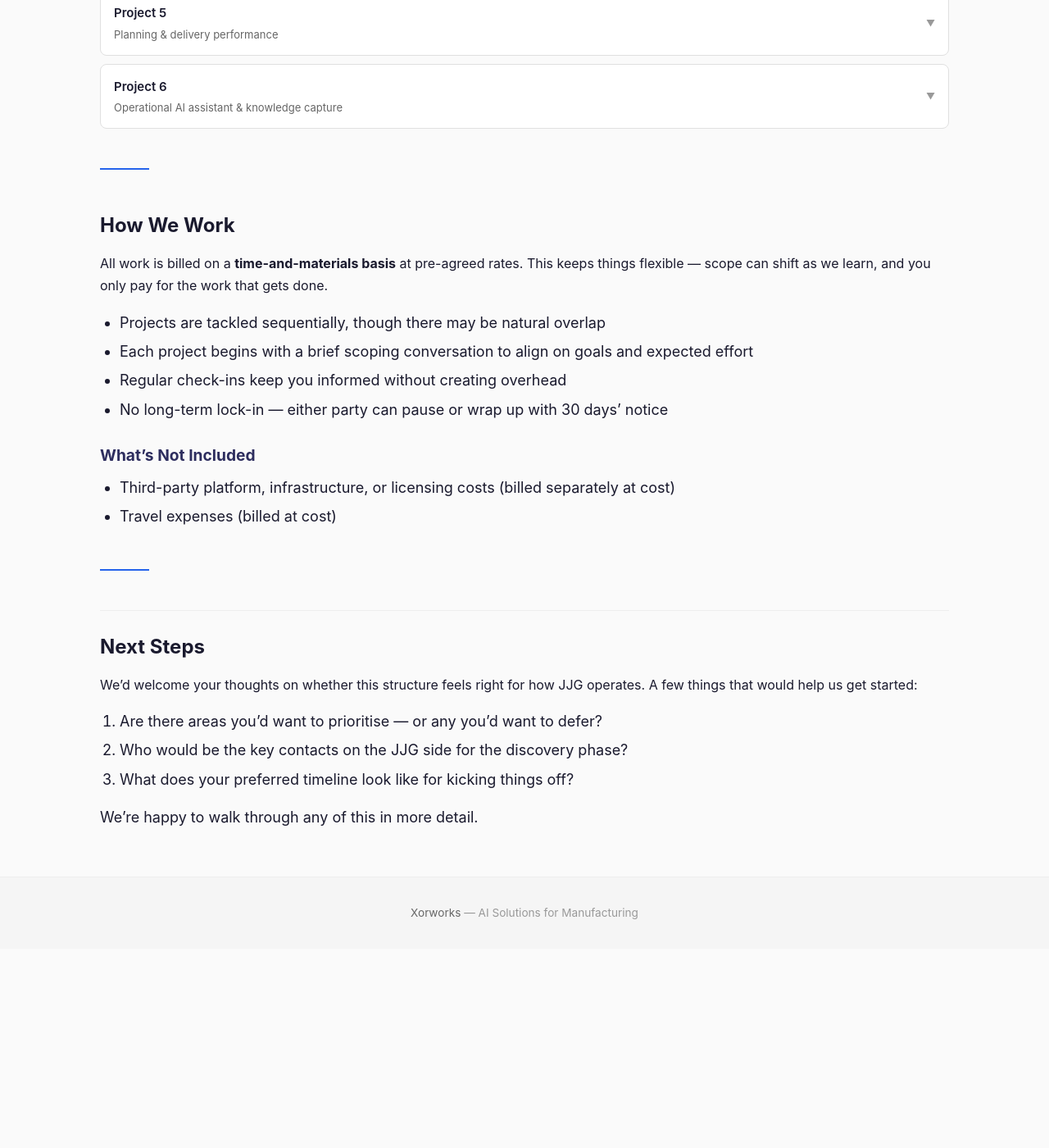
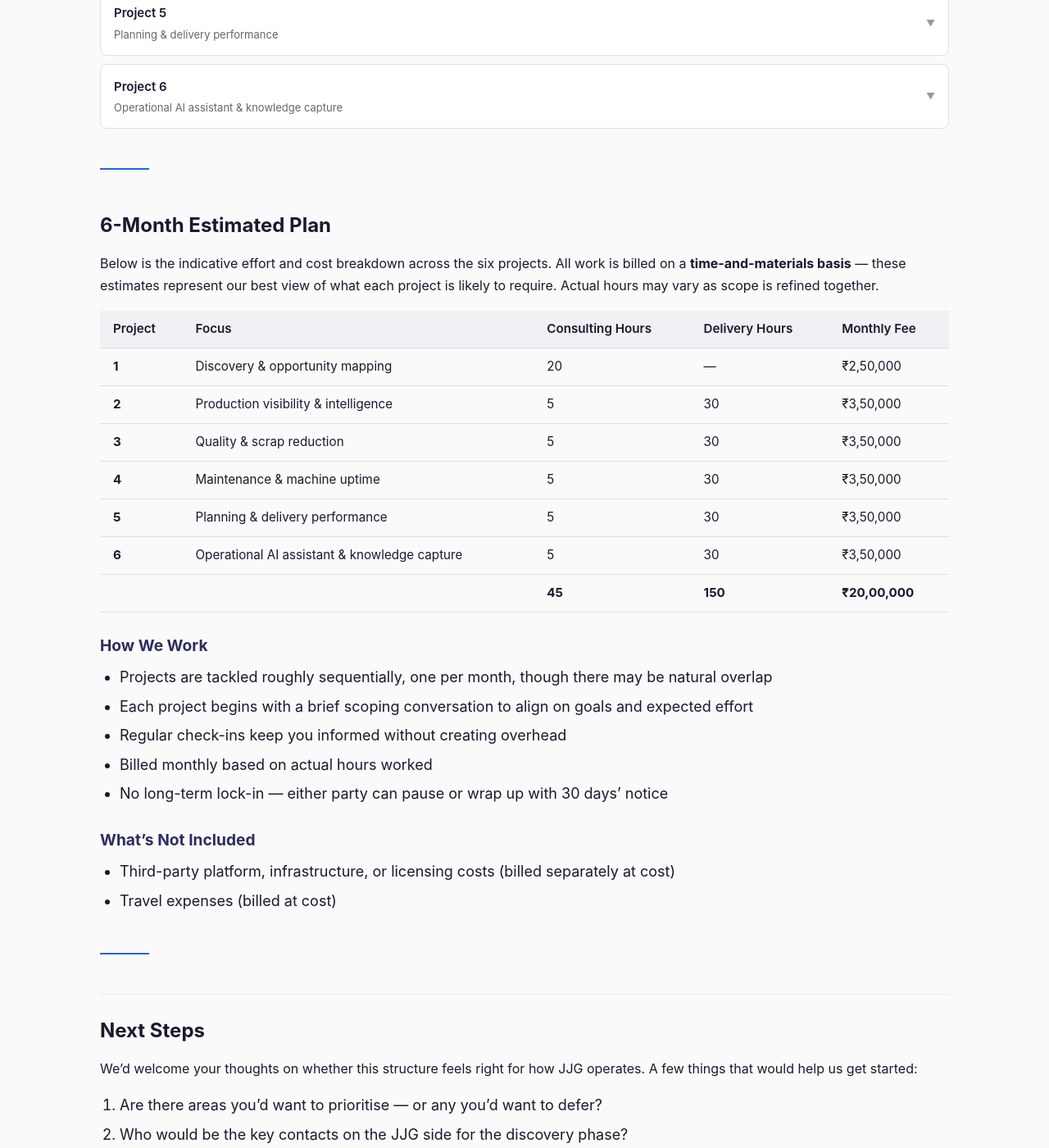
Before and after one commit to xorbh/jjg-proposal, a Jekyll site: the page built from index.md, in a window 1280 px wide and 1400 px high, scrolled down 1154 px. Shown: the whole window at 82% size. Built offline with Jekyll 4.4.1, drawn with Linux system fonts in a browser that asks for light colours; before the commit the page ends 2311 px from its top, so only the background shows below that.

Commit message:
Fix pricing to INR with correct hours and rates
- Month 1: 20 hrs consulting, ₹2.5L
- Months 2-6: 5 hrs consulting + 30 hrs delivery, ₹3.5L each
- 6-month total: ₹20L

Co-Authored-By: Claude Opus 4.6 (1M context) <noreply@anthropic.com>

```diff
--- a/Gemfile
+++ b/Gemfile
@@ -1,4 +1,5 @@
 source "https://rubygems.org"
 
-gem "github-pages", group: :jekyll_plugins
-gem "jekyll-remote-theme"
+gem "jekyll", "~> 4.3"
+gem "webrick"
+gem "kramdown-parser-gfm"
--- a/index.md
+++ b/index.md
@@ -173,13 +173,26 @@ document.getElementById('row-0').classList.add('open');
 
 ---
 
-## How We Work
+## 6-Month Estimated Plan
 
-All work is billed on a **time-and-materials basis** at pre-agreed rates. This keeps things flexible — scope can shift as we learn, and you only pay for the work that gets done.
+Below is the indicative effort and cost breakdown across the six projects. All work is billed on a **time-and-materials basis** — these estimates represent our best view of what each project is likely to require. Actual hours may vary as scope is refined together.
 
-- Projects are tackled sequentially, though there may be natural overlap
+| Project | Focus | Consulting Hours | Delivery Hours | Monthly Fee |
+|---------|-------|-----------------|----------------|-------------|
+| **1** | Discovery & opportunity mapping | 20 | — | ₹2,50,000 |
+| **2** | Production visibility & intelligence | 5 | 30 | ₹3,50,000 |
+| **3** | Quality & scrap reduction | 5 | 30 | ₹3,50,000 |
+| **4** | Maintenance & machine uptime | 5 | 30 | ₹3,50,000 |
+| **5** | Planning & delivery performance | 5 | 30 | ₹3,50,000 |
+| **6** | Operational AI assistant & knowledge capture | 5 | 30 | ₹3,50,000 |
+| | | **45** | **150** | **₹20,00,000** |
+
+### How We Work
+
+- Projects are tackled roughly sequentially, one per month, though there may be natural overlap
 - Each project begins with a brief scoping conversation to align on goals and expected effort
 - Regular check-ins keep you informed without creating overhead
+- Billed monthly based on actual hours worked
 - No long-term lock-in — either party can pause or wrap up with 30 days' notice
 
 ### What's Not Included
```
